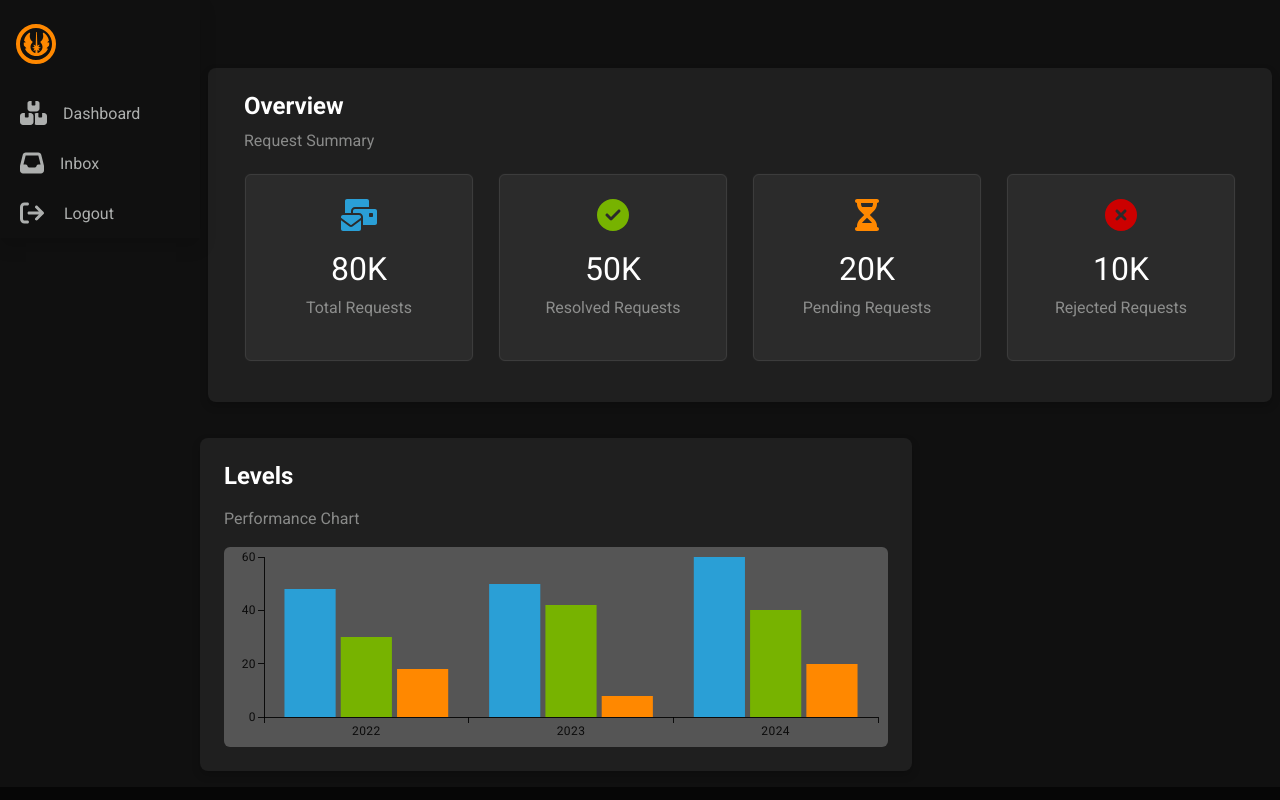
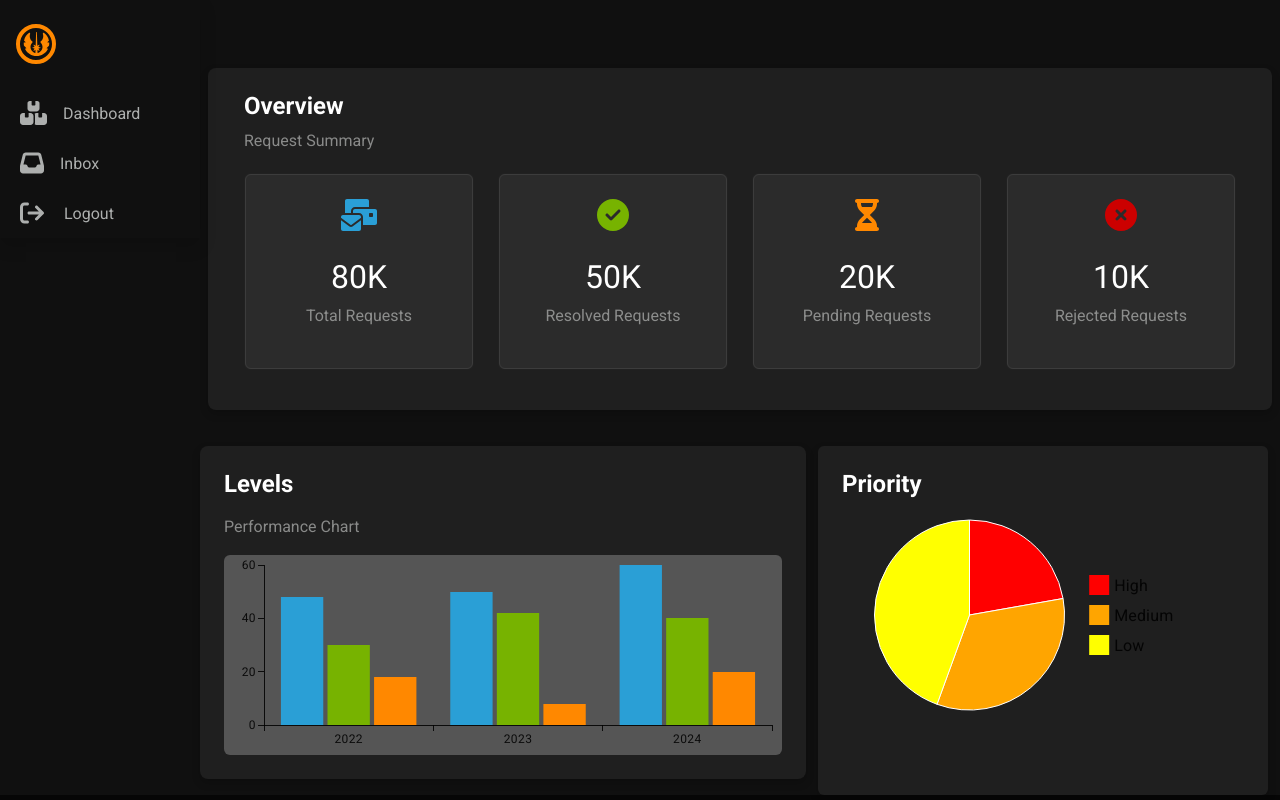
Before and after one commit to reshmaps156/skywalker-portal-admin, a React (Vite) app: page /admin in a window 1280 px wide. Built offline with nearby package versions, Linux system fonts and the light colour scheme; sample sign-in values are in the browser's storage.

Commit message:
charts imported

```diff
--- a/src/components/Overview.jsx
+++ b/src/components/Overview.jsx
@@ -1,79 +1,55 @@
 import React from 'react';
 import { FontAwesomeIcon } from '@fortawesome/react-fontawesome';
 import { faCircleCheck, faCircleXmark, faEnvelopesBulk, faHourglassHalf } from '@fortawesome/free-solid-svg-icons';
-import { BarChart } from '@mui/x-charts/BarChart';
 import Card from 'react-bootstrap/Card';
 import 'leaflet/dist/leaflet.css';
+import Piechart from './Piechart';
+import Barchart from './Barchart';
 
 
 function Overview() {
+  const overviewData = [{ icon: faEnvelopesBulk, value: '80K', caption: 'Total Requests', color: 'text-primary' },
+  { icon: faCircleCheck, value: '50K', caption: 'Resolved Requests', color: 'text-success' },
+  { icon: faHourglassHalf, value: '20K', caption: 'Pending Requests', color: 'text-warning' },
+  { icon: faCircleXmark, value: '10K', caption: 'Rejected Requests', color: 'text-danger' }]
 
   return (
 
     <>
-      <div className="  w-100" style={{ padding :'20px' }}>
+      <div className="  w-100" style={{ padding: '20px' }}>
         <div >
           <div className=" rounded-3 p-4 mb-3 row" style={{ backgroundColor: '#1f1f1f', boxShadow: '0 4px 8px rgba(0, 0, 0, 0.2)' }}>
             <h5 className="mb-2" style={{ fontWeight: 'bold' }}>Overview</h5>
             <p className="text-muted" style={{ marginBottom: '20px' }}>Request Summary</p>
+            {
+              overviewData?.map((data) => (
                 <div className="col-md-3">
                   <Card style={{ width: '100%' }} className='mb-3'>
                     <div className="rounded p-4 text-center" style={{ backgroundColor: '#2b2b2b', border: '1px solid #3c3c3c', transition: 'transform 0.3s', cursor: 'pointer' }}>
-                <FontAwesomeIcon icon={faEnvelopesBulk} size="2x" className="mb-2 text-primary" />
-                <h4 className="my-2">80K</h4>
-                <p className="text-muted">Total Requests</p>
+                      <FontAwesomeIcon icon={data.icon} size="2x" className={`${data.color} mb-3`} />
+                      <h4 className="my-2">{data.value}</h4>
+                      <p className="text-muted">{data.caption}</p>
                     </div>
                   </Card>
                 </div>
-            <div className="col-md-3">
-              <Card style={{ width: '100%' }} className='mb-3'>
-              <div className="rounded p-4 text-center" style={{ backgroundColor: '#2b2b2b', border: '1px solid #3c3c3c', transition: 'transform 0.3s', cursor: 'pointer' }}>
-                <FontAwesomeIcon icon={faCircleCheck} size="2x" className="mb-2 text-success" />
-                <h4 className="my-2">50K</h4>
-                <p className="text-muted">Resolved Requests</p>
-              </div>
-              </Card>
-            </div>
-            <div className="col-md-3">
-              <Card style={{ width: '100%' }} className='mb-3'>
-              <div className="rounded p-4 text-center" style={{ backgroundColor: '#2b2b2b', border: '1px solid #3c3c3c', transition: 'transform 0.3s', cursor: 'pointer' }}>
-                <FontAwesomeIcon icon={faHourglassHalf} size="2x" className="mb-2 text-warning" />
-                <h4 className="my-2">20K</h4>
-                <p className="text-muted">Pending Requests</p>
-              </div>
-              </Card>
-            </div>
-            <div className="col-md-3">
-              <Card style={{ width: '100%' }} className='mb-3'>
-              <div className="rounded p-4 text-center" style={{ backgroundColor: '#2b2b2b', border: '1px solid #3c3c3c', transition: 'transform 0.3s', cursor: 'pointer' }}>
-              <FontAwesomeIcon icon={faCircleXmark} size="2x" className="mb-2 text-danger" />
-                <h4 className="my-2">10K</h4>
-                <p className="text-muted">Rejected Requests</p>
-              </div>
-              </Card>
-            </div>
+              ))
+            }
+
           </div>
         </div>
       </div>
 
-      <div className="row" >
-        <div className="col-md-8">
+      <div className="row w-100" >
+        <div className="col-md-7">
           <div className=" rounded-3 p-4 mb-3" style={{ backgroundColor: '#1f1f1f', boxShadow: '0 4px 8px rgba(0, 0, 0, 0.2)' }}>
             <h5 className="mb-3 fw-bold" >Levels</h5>
             <p className="text-muted" >Performance Chart</p>
-            <BarChart className='bg-secondary rounded'
-              series={[
-                { data: [48, 50, 60], color: '#2a9fd6' },
-                { data: [30, 42, 40], color: '#77b300' },
-                { data: [18, 8, 20], color: '#ff8800' },
-
-
-              ]}
-              height={200}
-              xAxis={[{ data: ['2022', '2023', '2024'], scaleType: 'band' }]}
-              margin={{ top: 10, bottom: 30, left: 40, right: 10 }}
-            />
+            <Barchart />
           </div>
+        </div>
+        <div className="col-md-5 rounded-2 p-4" style={{ backgroundColor: '#1f1f1f', boxShadow: '0 4px 8px rgba(0, 0, 0, 0.2)' }}>
+          <h5 className='fw-bold mb-3'>Priority</h5>
+          <Piechart />
         </div>
 
       </div>
```
Lines whose indentation alone changed are shown as unchanged.
